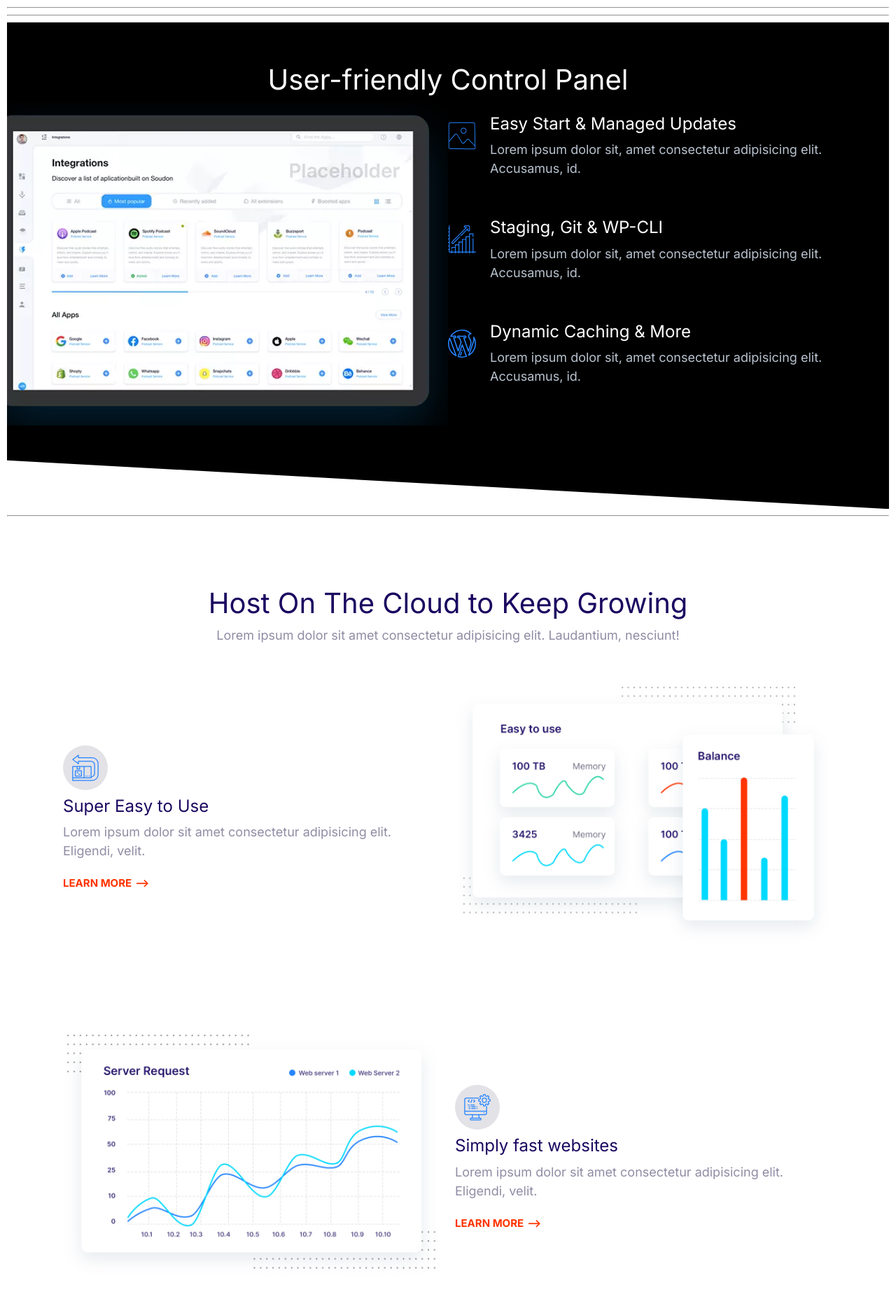
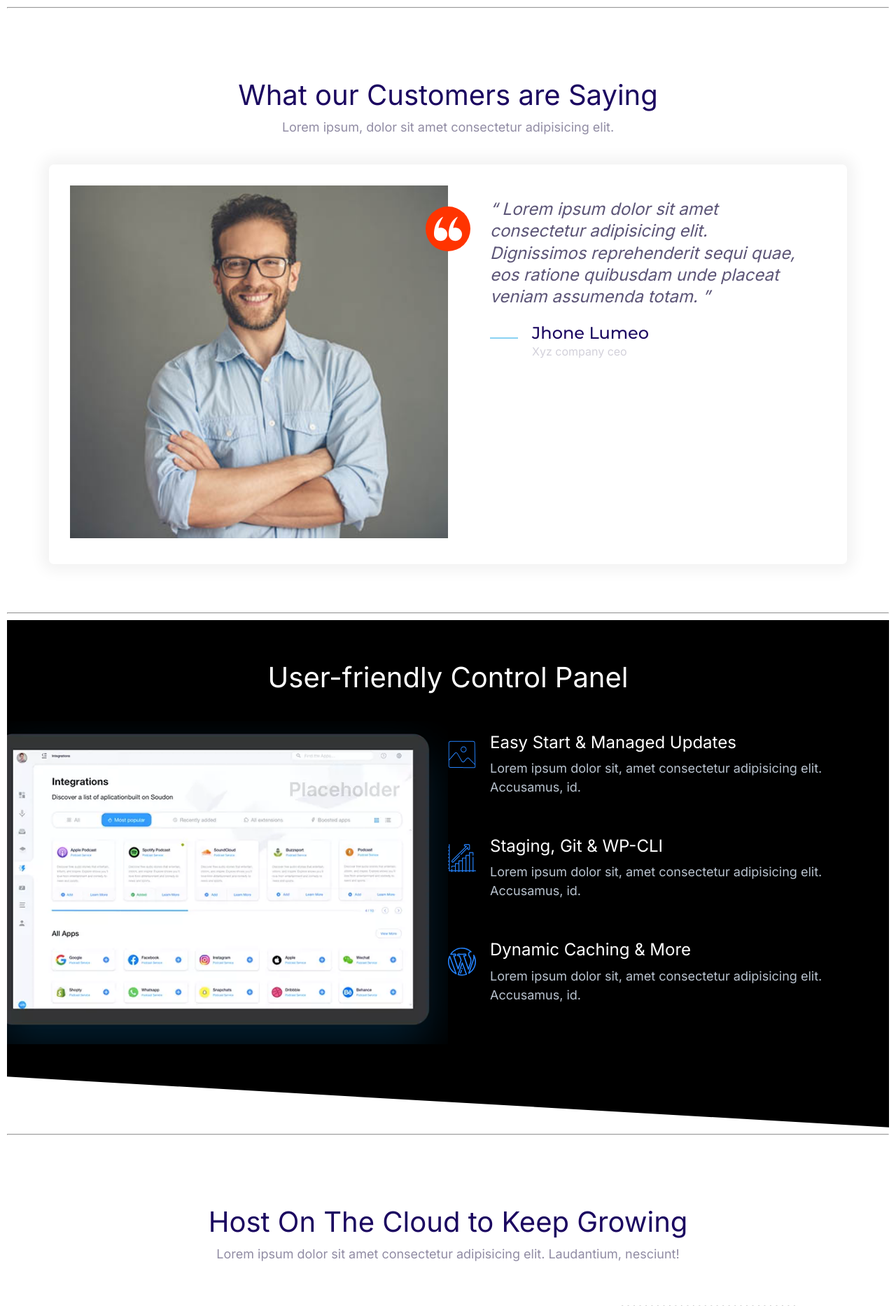
Before and after one commit to pesekt1/html-css-3, a PHP site: page / in a window 1280 px wide; the page is wider, and only the part inside the window is pictured. Shown: the top 1866 px of that part at 70% size. Run offline with PHP 8.4, Linux system fonts and the light colour scheme.

Commit message:
testimonials block

```diff
--- a/css/styles.css
+++ b/css/styles.css
@@ -462,7 +462,6 @@ a {
 }
 
 .media__title {
-  color: #fff;
   font-size: 2.4rem;
   margin-top: 0rem;
 }
@@ -655,6 +654,7 @@ a {
 
 .block__header {
   text-align: center;
+  margin-bottom: 4rem;
 }
 
 .block__heading {
--- a/index.html
+++ b/index.html
@@ -17,7 +17,52 @@
   <body>
     <hr />
     <!-- testimonials block-->
-
+    <section class="block">
+      <header class="block__header">
+        <h2>What our Customers are Saying</h2>
+        <p>Lorem ipsum, dolor sit amet consectetur adipisicing elit.</p>
+      </header>
+      <div class="container">
+        <!-- Testimonials -->
+        <!-- Card -->
+        <div class="card testimonial">
+          <!-- Grid -->
+          <div class="grid grid--1x2">
+            <div class="testimonial__image">
+              <img src="images/testimonial.jpg" alt="customer photo" />
+              <!-- Icon -->
+              <span class="icon-container icon-container--accent">
+                <svg class="icon icon--white">
+                  <use xlink:href="images/sprite.svg#quotes"></use>
+                </svg>
+              </span>
+            </div>
+            <!-- Quote -->
+            <blockquote class="quote">
+              <p class="quote__text">
+                Lorem ipsum dolor sit amet consectetur adipisicing elit.
+                Dignissimos reprehenderit sequi quae, eos ratione quibusdam unde
+                placeat veniam assumenda totam.
+              </p>
+              <footer>
+                <!-- Media object -->
+                <div class="media">
+                  <div class="media__image">
+                    <svg class="icon icon--primary quote__line">
+                      <use xlink:href="images/sprite.svg#line"></use>
+                    </svg>
+                  </div>
+                  <div class="media__body">
+                    <h3 class="media__title quote__author">Jhone Lumeo</h3>
+                    <p class="quote__role">Xyz company ceo</p>
+                  </div>
+                </div>
+              </footer>
+            </blockquote>
+          </div>
+        </div>
+      </div>
+    </section>
     <hr />
     <!-- showcase block -->
     <section class="block block--dark block--skewed-right block-showcase">
```
